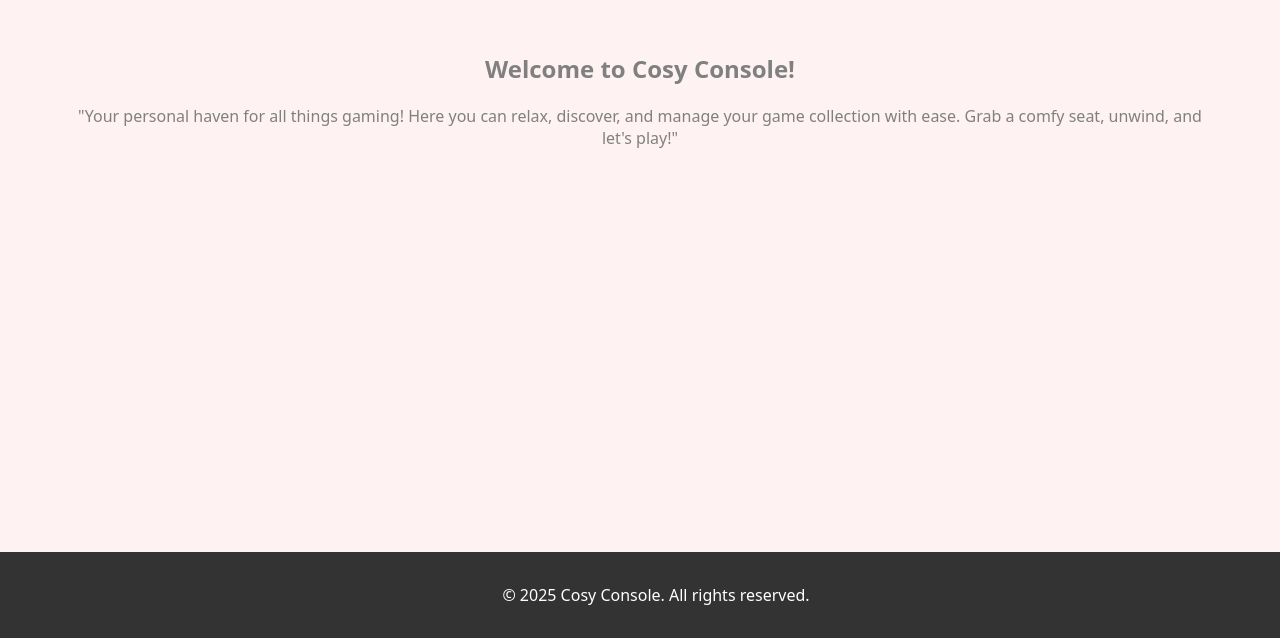
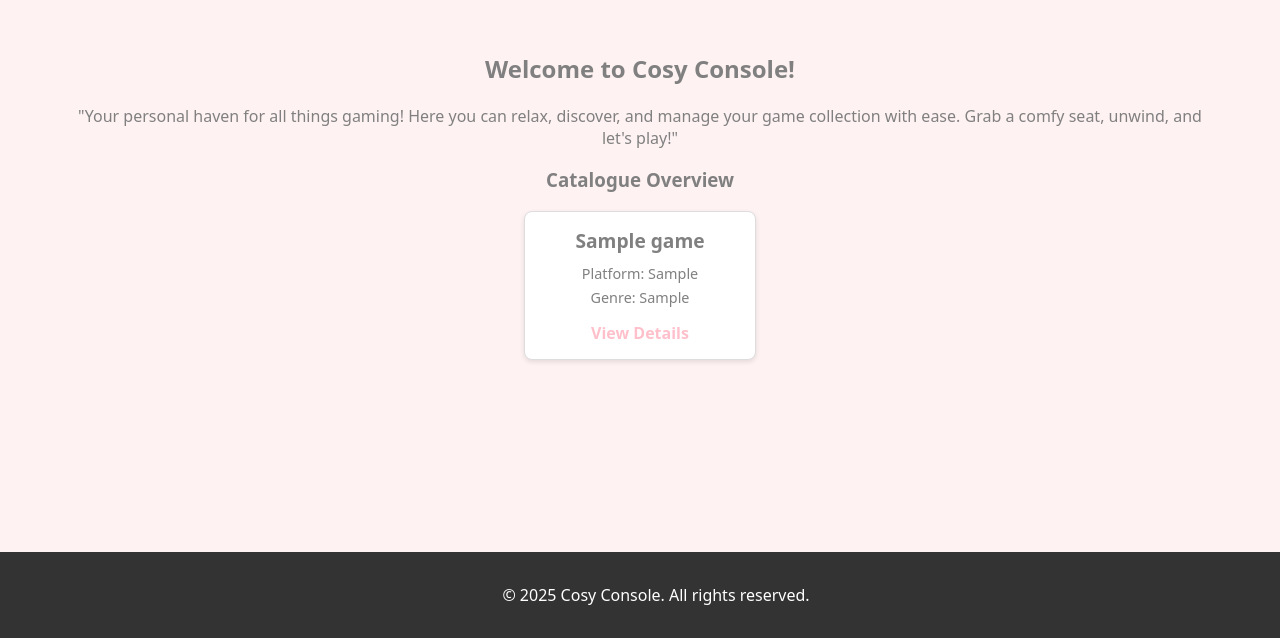
Before and after one commit to briannemcgrath/WSAA-coursework, a Flask app: page / in a window 1280 px wide. Shown: the part 162-800 px from the top of the page. Run offline with Flask 3, Linux system fonts and the light colour scheme; tables that the repository leaves empty hold one stand-in row (values such as "Sample post").

Commit message:
Catalogue Overview Homepage
- Created a new 'Catalogue Overview' section in index.html
- Implemented a grid layout that loops over the games list and displays each game in a card (may adjust this at later date).
- Each card includes the game title, platform, genre, and a link to view details.

```diff
--- a/project/app.py
+++ b/project/app.py
@@ -35,7 +35,8 @@ class Game(db.Model):
 #home route renders a static homepage
 @app.route('/')
 def home():
-    return render_template('index.html')
+    games = Game.query.all()
+    return render_template('index.html', games=games)
 
 @app.route('/game/<int:game_id>')
 def game_detail_view(game_id):
--- a/project/static/css/styles.css
+++ b/project/static/css/styles.css
@@ -12,6 +12,7 @@ header {
     padding: 1em;
     text-align: center;
 }
+
 
 nav a {
     color: #fff;
@@ -37,3 +38,43 @@ footer {
     bottom: 0;
     width: 100%;
 }
+
+.game-grid {
+    display: flex;
+    flex-wrap: wrap;
+    gap: 20px;
+    justify-content: center;
+}
+
+.game-card {
+    background-color: #ffffff;
+    border: 1px solid #ddd;
+    border-radius: 8px;
+    box-shadow: 0 2px 5px rgba(0, 0, 0, 0.1);
+    padding: 15px;
+    width: 200px;
+    text-align: center;
+    transition: transform 0.2s, ease-in-out;
+}
+
+.game-card: :hover {
+    transform: scale(1.05)
+}
+
+.game-card h4 {
+    margin: 0 0 10px;
+    font-size: 1.2em;
+}
+
+.game-card p {
+    font-size: 0.9em;
+    margin: 5px 0;
+}
+
+.game-card a {
+    text-decoration: none;
+    color: #FFC0CB;
+    font-weight: bold;
+    margin-top: 10px;
+    display: inline-block;
+}
--- a/project/templates/index.html
+++ b/project/templates/index.html
@@ -24,6 +24,22 @@
         <h2>Welcome to Cosy Console!</h2>
         <blockquote> "Your personal haven for all things gaming! Here you can relax, discover, and manage your game collection with ease. Grab a comfy seat, unwind, and let's play!" </blockquote>
         <!-- placeholder for future dynamic content (e.g., list of games?)-->
+        <!---catalogue overview section-->
+        <section id="catalogue-overview">
+            <h3>Catalogue Overview</h3>
+            <div class="game-grid">
+                {% for game in games %}
+                <div class="game-card">
+                    <h4>{{game.title}}</h4>
+                    <p><stong>Platform:</stong> {{game.platform}} </p>
+                    <p><stong>Genre:</stong> {{game.genre}} </p>
+                    <a href="/game/{{game.id}}">View Details</a>
+                </div>
+                {% endfor %}
+            </div>
+        </section>
+
+        </div>
         <div id="game-list">
             <!-- AJAX calls or server-sided rendering later?-->
         </div>
```
Also changed, not shown: project/README.md.
